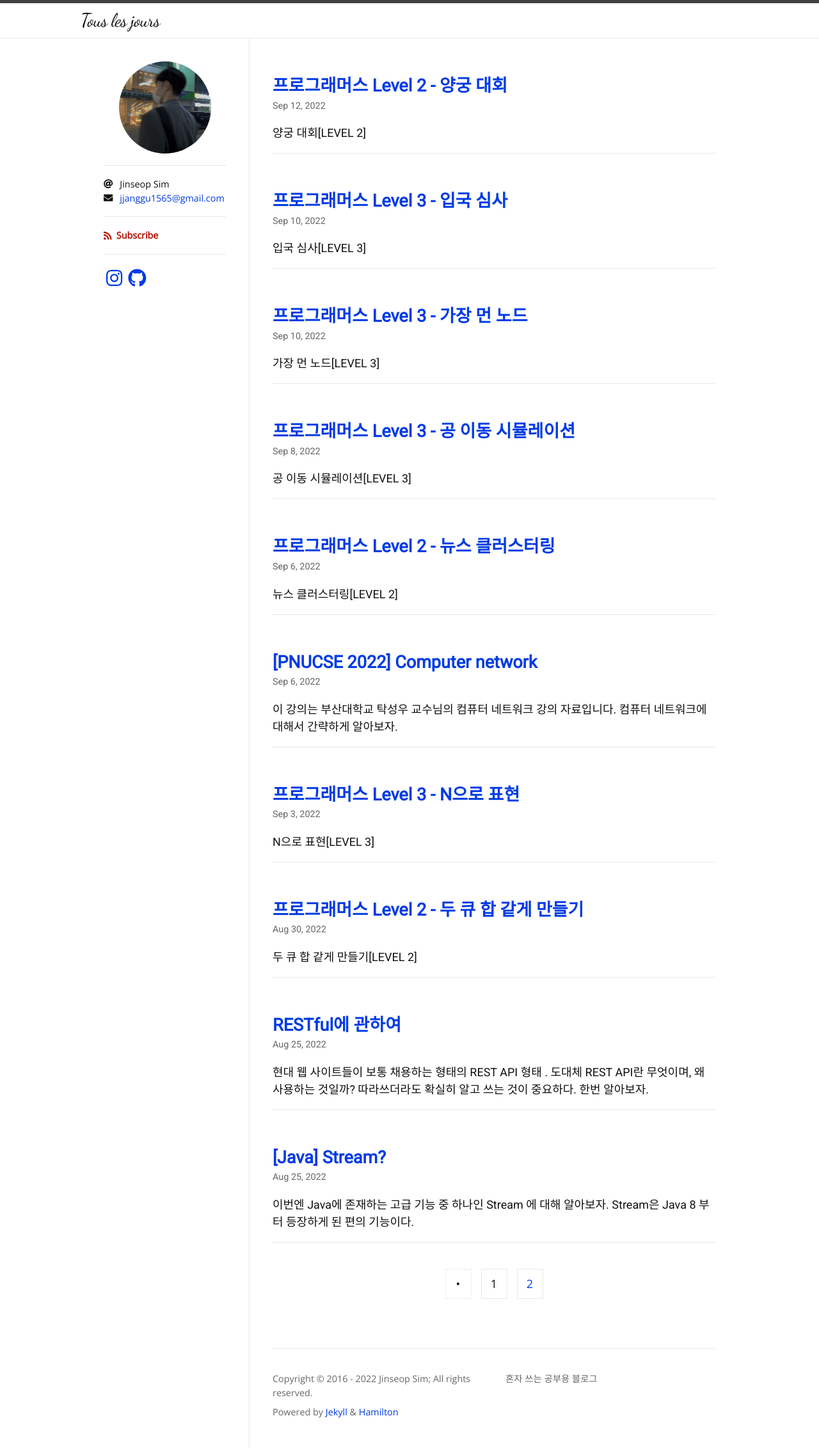
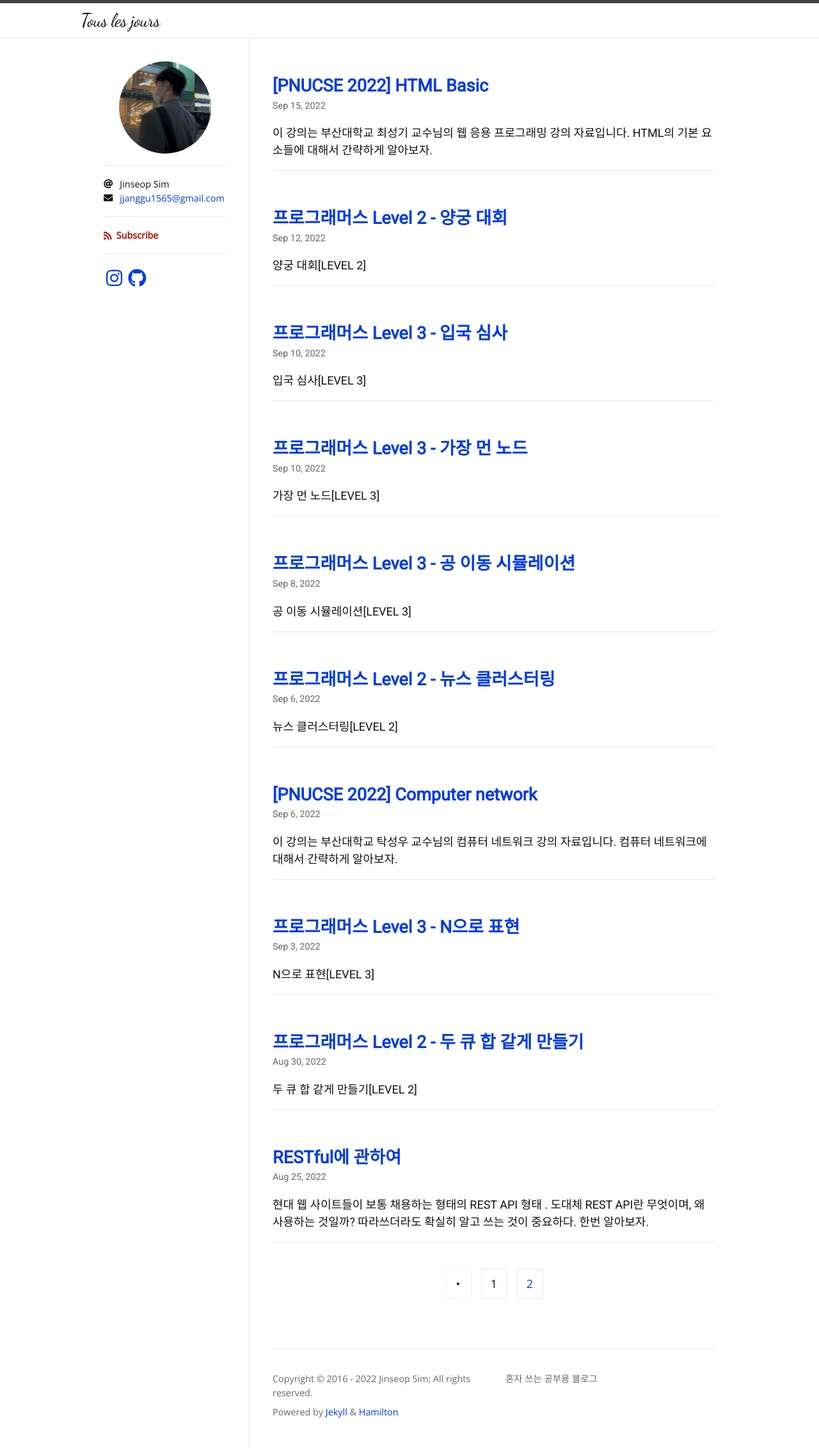
Before and after one commit to Jinseop-Sim/Jinseop-Sim.github.io, a Jekyll site: the page built from index.html, in a window 1280 px wide. Shown: the whole page at 64% size. Built offline with Jekyll 4.4.1, drawn with Linux system fonts in a browser that asks for light colours; nearby versions of some CDN libraries; some web fonts are replaced; the list of posts is cut into pages by our own code.

Commit message:
new & modify post

```diff
--- /dev/null
+++ b/_posts/2022-09-15-HTML-basic.md
@@ -0,0 +1,37 @@
+---
+layout: post
+title: "[PNUCSE 2022] HTML Basic"
+categories: HTML
+tags: [frontend]
+author:
+  - Jinseop Sim
+toc: true
+---
+이 강의는 부산대학교 최성기 교수님의 웹 응용 프로그래밍 강의 자료입니다.
+HTML의 기본 요소들에 대해서 간략하게 알아보자.
+
+### HTML의 기본 구조
+{% highlight html %}
+<!DOCTYPE HTML>
+<!-- 해당 문서가 HTML TYPE임을 지정한다 -->
+<html>
+	<head>
+		<meta chraset = "UTF-8"> <!-- Meta 정보 및 부가정보-->
+		<title> Welcome! </title>
+	</head>
+	<body>
+		<p> Welcome to HTML5! </p> <!-- 문단 Paragraph -->
+		<hr> <!--Horizontal Rule -->
+	</body>
+</html>
+{% endhighlight %}
+
+### Link
+
+### HTML Entity
+
+### List
+
+### Table
+
+### Form
```
Also changed, not shown: _posts/2022-09-06-network.md (+3 -0 lines).
